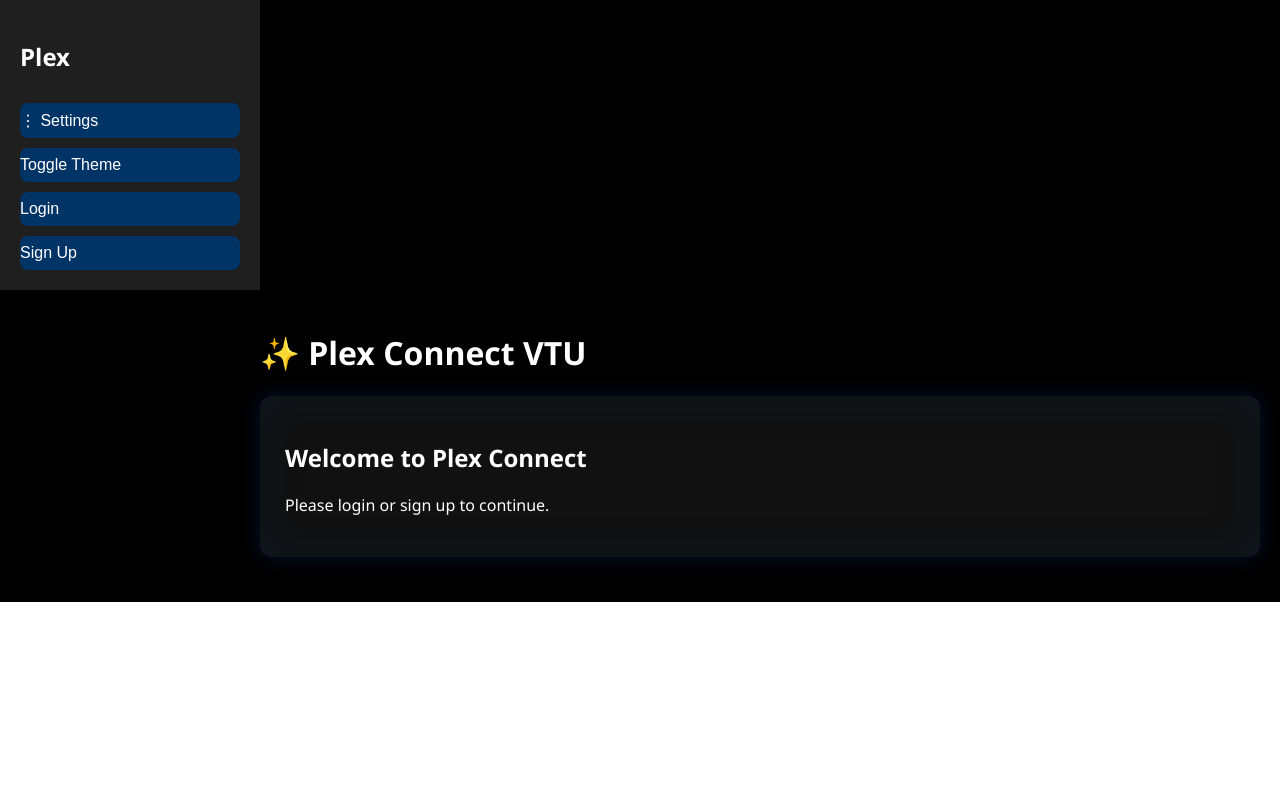
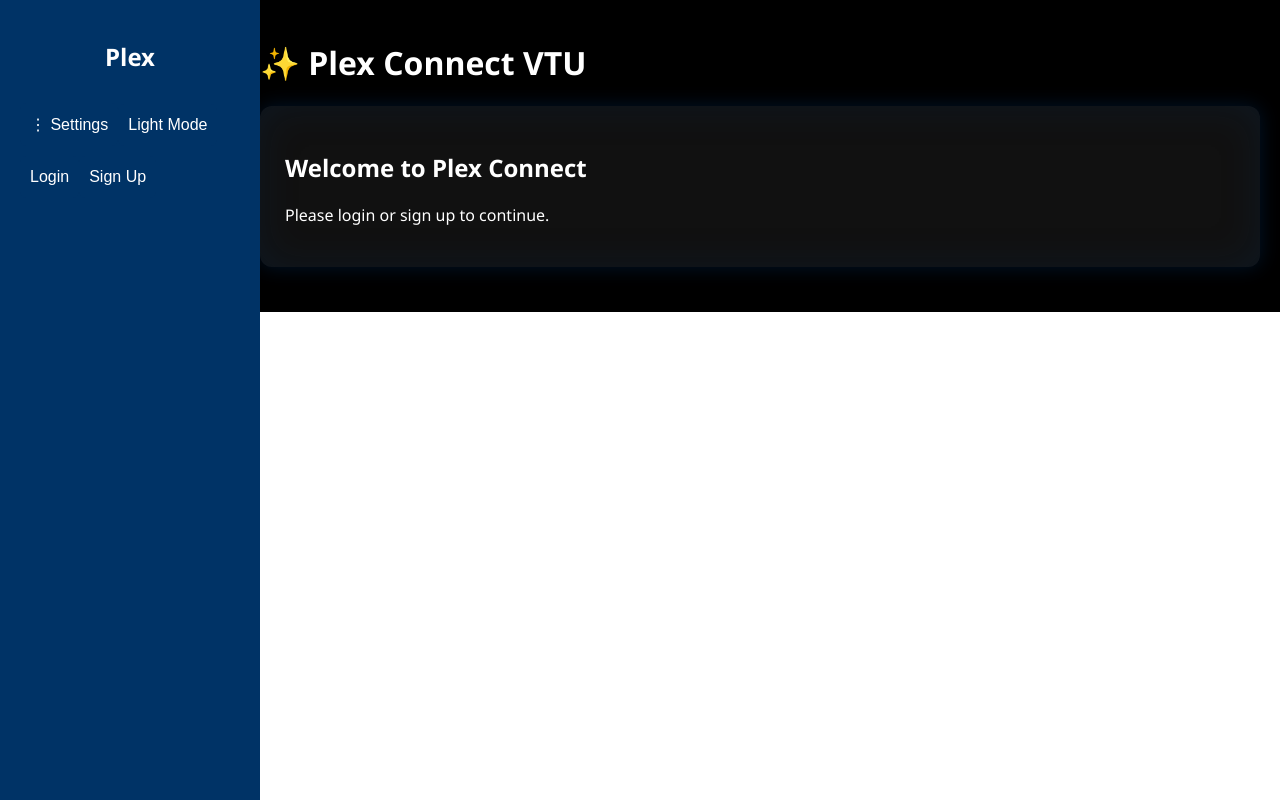
Before and after one commit to PApi0987/plex-connect-frontend, a React (Create React App) app: page / in a window 1280 px wide. Built offline with nearby package versions, Linux system fonts and the light colour scheme.

Commit message:
Refactor Sidebar component to remove styled-components

```diff
--- a/src/components/Sidebar.js
+++ b/src/components/Sidebar.js
@@ -1,47 +1,29 @@
 import React from "react";
-import styled from "styled-components";
 import { useAuth } from "../contexts/AuthContext";
-
-const SidebarContainer = styled.div`
-  width: 220px;
-  background: ${({ theme }) => theme.primary};
-  color: ${({ theme }) => theme.buttonText};
-  padding: 20px;
-  display: flex;
-  flex-direction: column;
-  gap: 10px;
-`;
-
-const Button = styled.button`
-  background: transparent;
-  color: ${({ theme }) => theme.buttonText};
-  border: none;
-  text-align: left;
-  cursor: pointer;
-  font-size: 16px;
-  padding: 8px 0;
-  &:hover {
-    text-decoration: underline;
-  }
-`;
+import { useTheme } from "../contexts/ThemeContext";
 
 export default function Sidebar({ onSettings, onToggleTheme }) {
   const { user, logout } = useAuth();
+  const { isDark } = useTheme();
 
   return (
-    <SidebarContainer>
+    <div className="sidebar">
       <h2>Plex</h2>
-      {user && <p>Hello, {user.name}</p>}
-      <Button onClick={onSettings}>⋮ Settings</Button>
-      <Button onClick={onToggleTheme}>Toggle Theme</Button>
+      <nav>
+        <button onClick={onSettings}>⋮ Settings</button>
+        <button onClick={onToggleTheme}>
+          {isDark ? "Light Mode" : "Dark Mode"}
+        </button>
+
         {user ? (
-        <Button onClick={logout}>Logout</Button>
+          <button onClick={logout}>Logout</button>
         ) : (
           <>
-          <Button onClick={() => onSettings("login")}>Login</Button>
-          <Button onClick={() => onSettings("signup")}>Sign Up</Button>
+            <button onClick={() => onSettings("login")}>Login</button>
+            <button onClick={() => onSettings("signup")}>Sign Up</button>
           </>
         )}
-    </SidebarContainer>
+      </nav>
+    </div>
   );
           }
```
Lines whose indentation alone changed are shown as unchanged.
